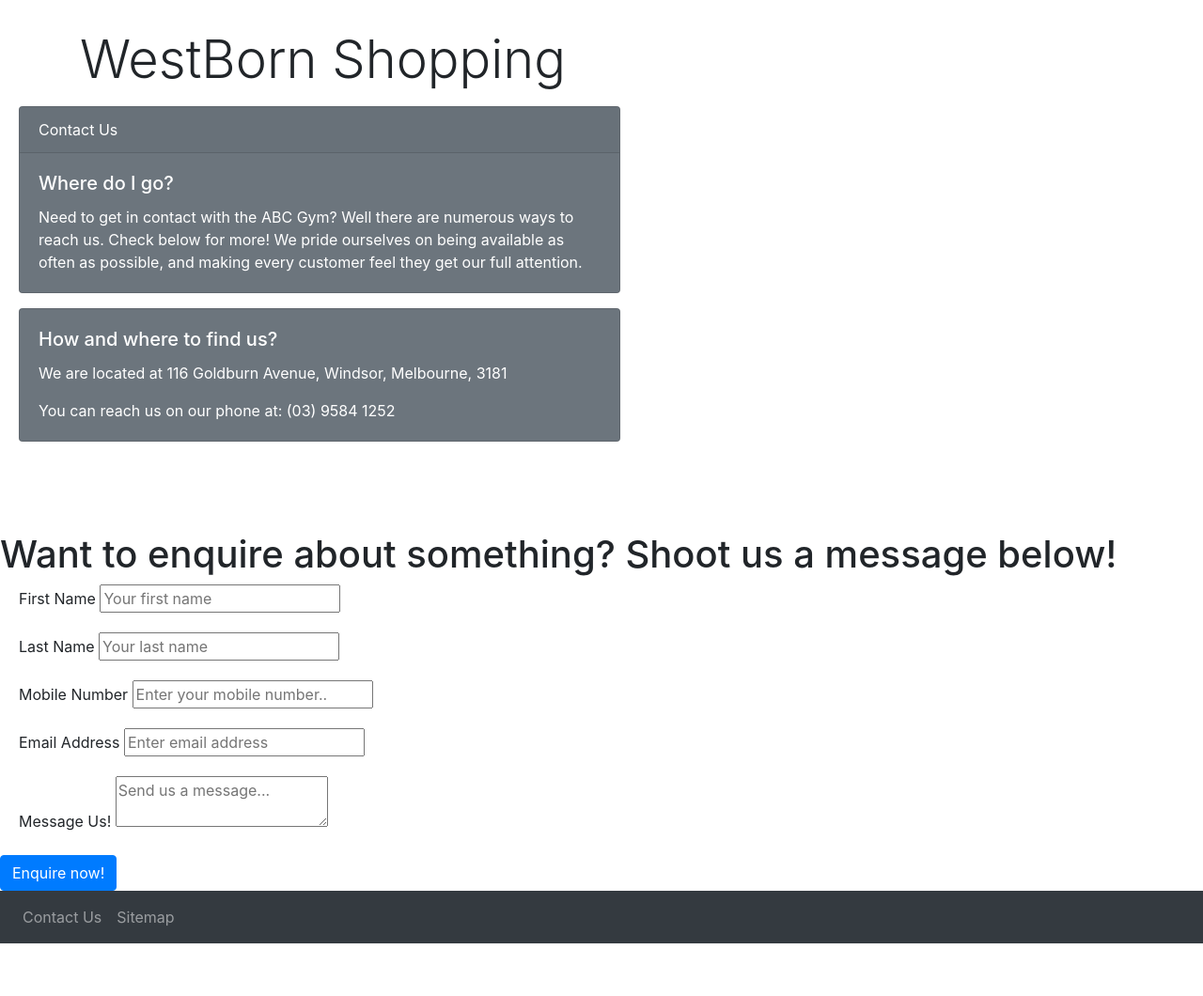
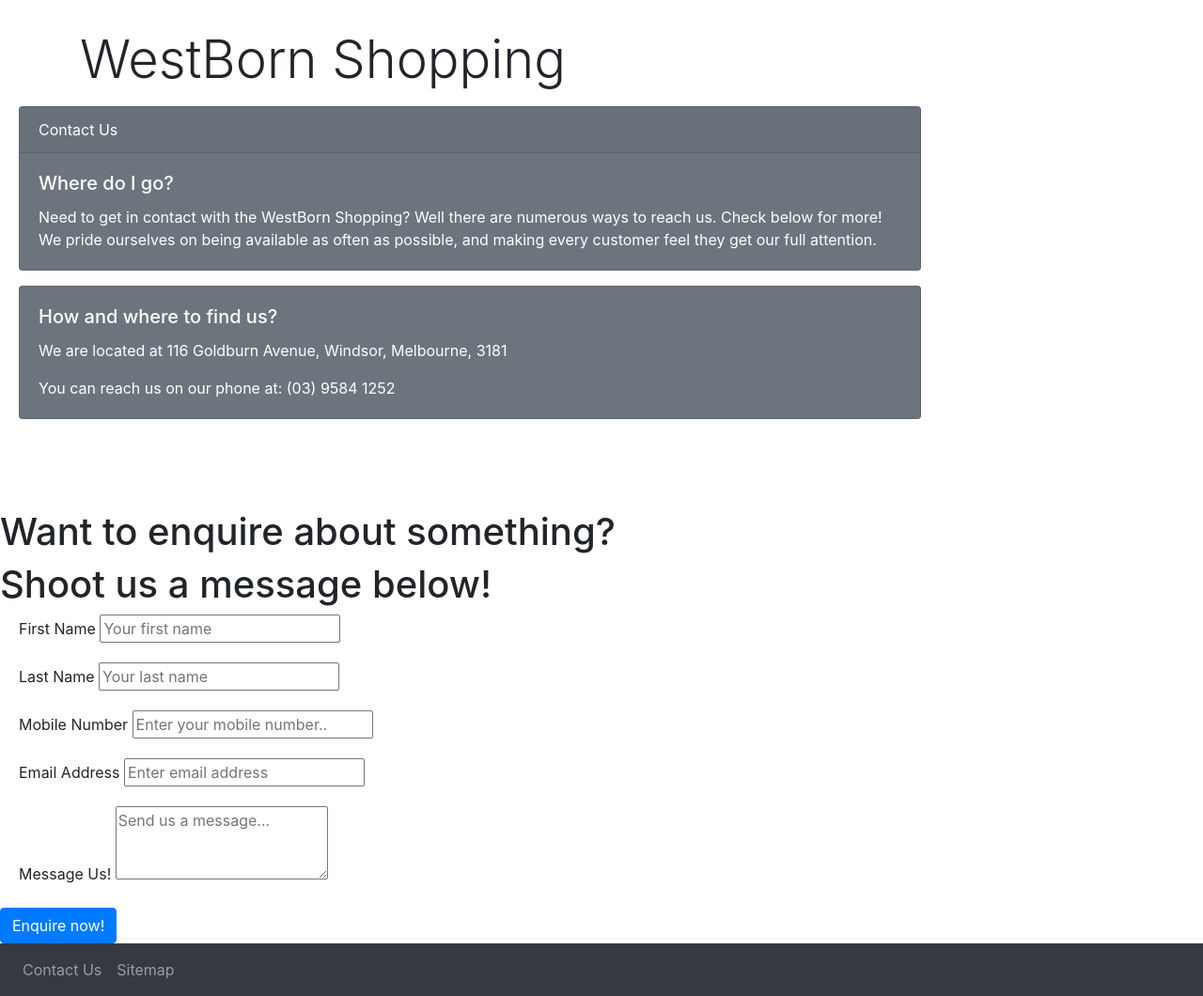
Before and after one commit to Scully01/SECassignment2, a PHP site: page /contactus.php in a window 1280 px wide. Shown: the part 56-1116 px from the top of the page at 94% size. Before the commit the page ends 1060 px from the top, so only its background shows below. Run offline with PHP 8.4, Linux system fonts and the light colour scheme.

Commit message:
contactus page fix ups

```diff
--- a/SECassignment2/contactus.php
+++ b/SECassignment2/contactus.php
@@ -7,15 +7,15 @@
 
 <body>
 
-    <div class="card text-white bg-secondary mb-3" style="max-width: 50%; left: 20px">
+    <div class="card text-white bg-secondary mb-3" style="max-width: 75%; left: 20px">
         <div class="card-header">Contact Us</div>
             <div class="card-body">
                 <h5 class="card-title">Where do I go?</h5>
-                <p class="card-text">Need to get in contact with the ABC Gym? Well there are numerous ways to reach us. Check below for more! We pride ourselves on being available as often as possible, and making every customer feel they get our full attention.</p>
+                <p class="card-text">Need to get in contact with the WestBorn Shopping? Well there are numerous ways to reach us. Check below for more! We pride ourselves on being available as often as possible, and making every customer feel they get our full attention.</p>
             </div>
         </div>
 
-    <div class="card text-white bg-secondary sm-3" style="max-width: 50%; left: 20px">
+    <div class="card text-white bg-secondary sm-3" style="max-width: 75%; left: 20px ">
         <div class="card-body">
             <h5 class="card-title">How and where to find us?</h5>
             <p class="card-text">We are located at 116 Goldburn Avenue, Windsor, Melbourne, 3181 </p>
@@ -29,35 +29,36 @@
     <br>
 
 
-    <h1>Want to enquire about something? Shoot us a message below!</h1>
+    <h1 >Want to enquire about something?</h1>
+    <h1 >Shoot us a message below!</h1>
     <form >
         <div class = "form-row">
-            <div class="form-group col-md-8 align-items-center" style = "left: 20px">
+            <div class="form-group col-md-8 align-items-center" style = "left: 20px" >
                 <label for="firstname">First Name</label>
                     <input type="text" id="firstname" name="firstname" placeholder="Your first name" />
             </div>
 
-            <div class="form-group col-md-8" style = "left: 20px">
+            <div class="form-group col-md-8" style = "left: 20px ">
                     <label for="lname">Last Name</label>
                     <input type="text" id="lastname" name="lastname" placeholder="Your last name" />
             </div>
 
-            <div class="form-group col-md-8" style = "left: 20px">
+            <div class="form-group col-md-8" style = "left: 20px ">
                 <label for="mobilenumber">Mobile Number</label>
                 <input type="text" id="mobilenumber" name="mobilenumber" placeholder="Enter your mobile number.." />
             </div>
 
-            <div class="form-group col-md-8" style = "left: 20px">
+            <div class="form-group col-md-8" style = "left: 20px ">
                 <label for="email">Email Address</label>
                 <input type="text" id="email" name="email" placeholder="Enter email address" />
             </div>
 
             <div class="form-group col-md-8" style = "left: 20px">
                 <label for="messageus">Message Us!</label>
-                <textarea name="messageus" placeholder="Send us a message..."  ></textarea>
+                <textarea name="messageus" placeholder="Send us a message..."  rows = "3" ></textarea>
             </div>
         </div>
-        <button type = "submit" class = "btn btn-primary">Enquire now!</button>
+        <button type = "submit" class = "btn btn-primary float" >Enquire now!</button>
     </form>
 
 
```
